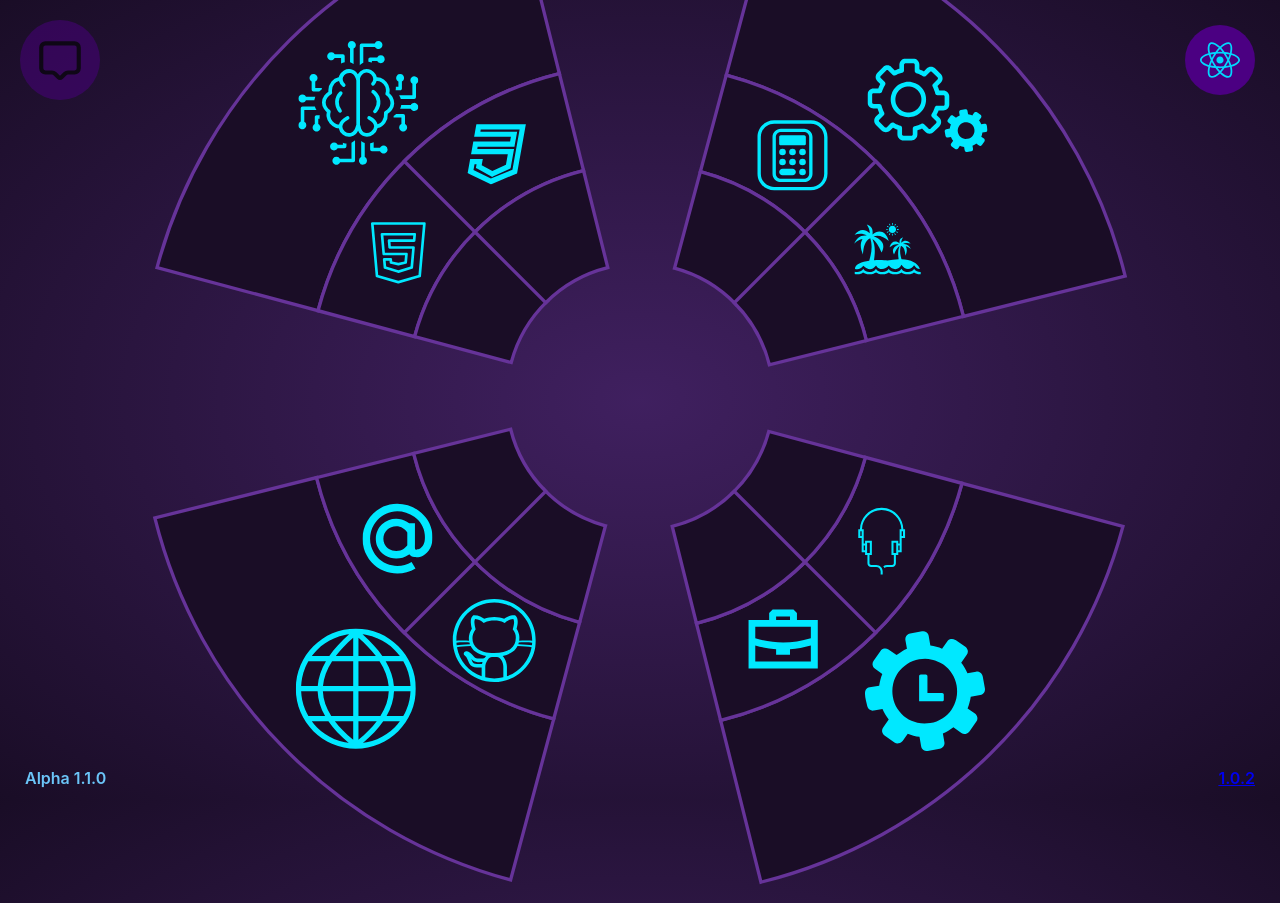
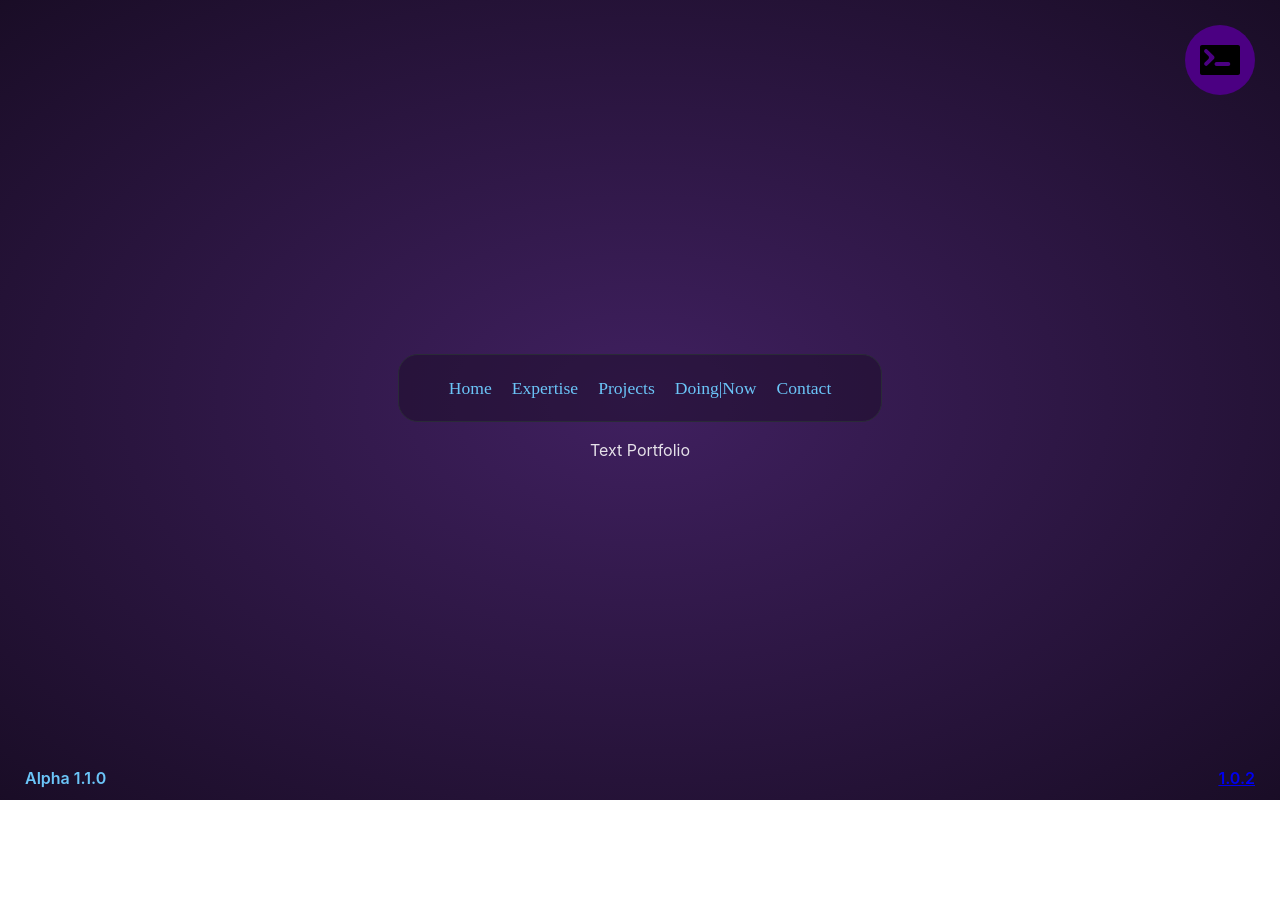
Before and after one commit to Winbisid/circle_motion_portfolio, a React (Vite) app: page / in a window 1280 px wide. After the commit the page ends 800 px from the top, so only its background shows below. Built offline with nearby package versions, Linux system fonts and the light colour scheme.

Commit message:
prioritize textPortfolio

```diff
--- a/src/App.tsx
+++ b/src/App.tsx
@@ -3,7 +3,7 @@ import { Switch, Footer, Wheel, Text } from "./components";
 import "./App.css";
 
 function App() {
-  const [isWheel, setIsWheel] = useState<boolean>(true);
+  const [isWheel, setIsWheel] = useState<boolean>(false);
   return (
     <div className="app">
       <div style={{ position: "absolute", top: 25, right: 25 }}>
```
